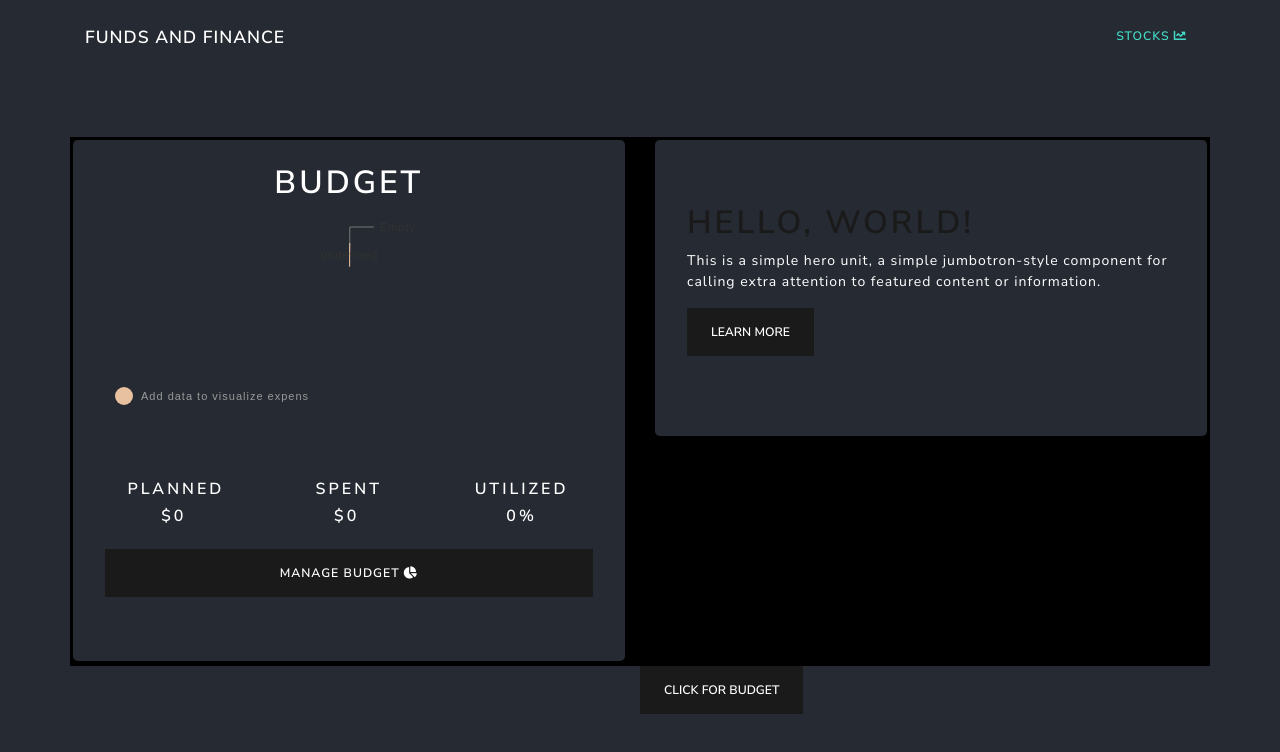
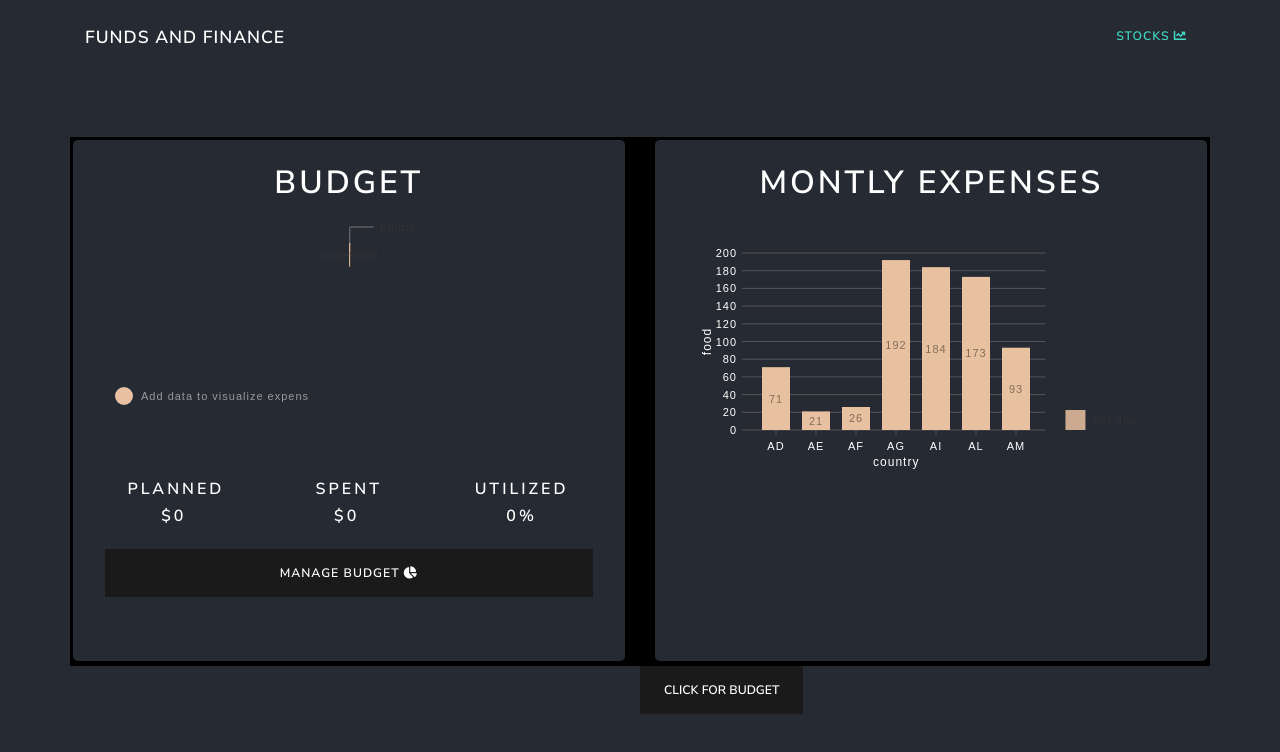
Before and after one commit to Alfredo9712/am-finance, a React (Create React App) app: page / in a window 1280 px wide. Shown: the top 752 px of the page. Built offline with nearby package versions, Linux system fonts and the light colour scheme.

Commit message:
Coded design for the monthly expenses logic has not been implemented yet

```diff
--- a/package.json
+++ b/package.json
@@ -3,7 +3,9 @@
   "version": "0.1.0",
   "private": true,
   "dependencies": {
+    "@nivo/bar": "^0.67.0",
     "@nivo/core": "^0.67.0",
+    "@nivo/line": "^0.67.0",
     "@nivo/pie": "^0.67.0",
     "@testing-library/jest-dom": "^5.11.9",
     "@testing-library/react": "^11.2.3",
--- a/src/components/IncomeVisuals.js
+++ b/src/components/IncomeVisuals.js
@@ -52,7 +52,7 @@ const IncomeVisuals = () => {
             itemsSpacing: 0,
             itemWidth: 100,
             itemHeight: 18,
-            textColor: "#ffffff",
+            textColor: "#999",
             itemTextColor: "#ffffff",
 
             itemDirection: "top-to-bottom",
--- /dev/null
+++ b/src/components/MonthlyCard.js
@@ -0,0 +1,117 @@
+import React from "react";
+import { ResponsiveBar } from "@nivo/bar";
+import { data } from "./data";
+
+const MonthlyCard = () => {
+  const theme = {
+    textColor: "#ffffff",
+    axis: {
+      fontSize: "14px",
+      tickColor: "#eee",
+      ticks: {
+        line: {
+          stroke: "#555555",
+        },
+        text: {
+          fill: "#ffffff",
+        },
+      },
+      legend: {
+        text: {
+          fill: "#ffffff",
+        },
+      },
+    },
+    grid: {
+      line: {
+        stroke: "#555555",
+      },
+    },
+  };
+
+  return (
+    <div
+      style={{
+        height: 277,
+        marginLeft: "auto",
+        marginLeft: "auto",
+        marginTop: "0px",
+        color: "black",
+      }}
+    >
+      <h1
+        style={{
+          color: "white",
+          textAlign: "center",
+          paddingTop: "5%",
+          marginBottom: "0",
+        }}
+      >
+        {" "}
+        Montly expenses
+      </h1>
+      <ResponsiveBar
+        data={data}
+        keys={["hot dog"]}
+        indexBy="country"
+        margin={{ top: 50, right: 130, bottom: 50, left: 60 }}
+        padding={0.3}
+        valueScale={{ type: "linear" }}
+        indexScale={{ type: "band", round: true }}
+        colors={{ scheme: "nivo" }}
+        borderColor={{ from: "color", modifiers: [["darker", 1.6]] }}
+        axisTop={null}
+        axisRight={null}
+        axisBottom={{
+          tickSize: 5,
+          tickPadding: 5,
+          tickRotation: 0,
+          legend: "country",
+          legendPosition: "middle",
+          legendOffset: 32,
+        }}
+        axisLeft={{
+          tickSize: 5,
+          tickPadding: 5,
+          tickRotation: 0,
+          legend: "food",
+          legendPosition: "middle",
+          legendOffset: -40,
+        }}
+        theme={theme}
+        labelSkipWidth={12}
+        labelSkipHeight={12}
+        labelTextColor={{ from: "color", modifiers: [["darker", 1.6]] }}
+        legends={[
+          {
+            dataFrom: "keys",
+            anchor: "bottom-right",
+            direction: "column",
+            justify: false,
+            translateX: 120,
+            translateY: 0,
+            itemsSpacing: 2,
+            itemWidth: 100,
+            itemHeight: 20,
+            itemDirection: "left-to-right",
+            itemOpacity: 0.85,
+            symbolSize: 20,
+            effects: [
+              {
+                on: "hover",
+                style: {
+                  itemOpacity: 1,
+                },
+              },
+            ],
+          },
+        ]}
+        animate={true}
+        motionStiffness={90}
+        motionDamping={15}
+      />
+    </div>
+  );
+};
+
+export default MonthlyCard;
--- a/src/components/StartScreen.js
+++ b/src/components/StartScreen.js
@@ -5,6 +5,7 @@ import { initializePlannedBudget } from "../redux/actions/plannedBudget";
 import { useDispatch, useSelector } from "react-redux";
 import { Link } from "react-router-dom";
 import { ResponsivePie } from "@nivo/pie";
+import MonthlyCard from "./MonthlyCard";
 const StartScreen = () => {
   const dispatch = useDispatch();
   const pieChart = useSelector((state) => state.pieChart);
@@ -55,6 +56,7 @@ const StartScreen = () => {
                   marginLeft: "auto",
                   marginRight: "auto",
                   marginTop: "0px",
+                  color: "black",
                 }}
               >
                 <ResponsivePie
@@ -72,6 +74,7 @@ const StartScreen = () => {
                   radialLabelsTextColor="#333333"
                   radialLabelsLinkColor={{ from: "color" }}
                   sliceLabelsSkipAngle={10}
+                  // isInteractive={false}
                   sliceLabelsTextColor="#333333"
                   legends={[
                     {
@@ -92,7 +95,7 @@ const StartScreen = () => {
                         {
                           on: "hover",
                           style: {
-                            itemTextColor: "#000",
+                            itemTextColor: "#97A0A6",
                           },
                         },
                       ],
@@ -148,15 +151,15 @@ const StartScreen = () => {
             </Jumbotron>
           </Col>
           <Col lg={6}>
-            <Jumbotron style={{ backgroundColor: "#262a32", color: "white" }}>
-              <h1>Hello, world!</h1>
-              <p>
-                This is a simple hero unit, a simple jumbotron-style component
-                for calling extra attention to featured content or information.
-              </p>
-              <p>
-                <Button variant="primary">Learn more</Button>
-              </p>
+            <Jumbotron
+              style={{
+                backgroundColor: "#262a32",
+                color: "white",
+                paddingTop: "0",
+                height: "99%",
+              }}
+            >
+              <MonthlyCard />
             </Jumbotron>
           </Col>
         </Row>
--- a/src/components/data.js
+++ b/src/components/data.js
@@ -1,38 +1,30 @@
 export let data = [
-  // {
-  //   id: "Housing",
-  //   label: "Housing",
-  //   value: 204,
-  //   color: "hsl(264, 70%, 50%)",
-  // },
-  // {
-  //   id: "Food",
-  //   label: "Food",
-  //   value: 240,
-  //   color: "hsl(348, 70%, 50%)",
-  // },
-  // {
-  //   id: "Transportation",
-  //   label: "Transportation",
-  //   value: 476,
-  //   color: "hsl(185, 70%, 50%)",
-  // },
-  // {
-  //   id: "Utilities",
-  //   label: "Utilities",
-  //   value: 98,
-  //   color: "hsl(153, 70%, 50%)",
-  // },
-  // {
-  //   id: "Debt",
-  //   label: "Debt",
-  //   value: 360,
-  //   color: "hsl(251, 70%, 50%)",
-  // },
-  // {
-  //   id: "Personal",
-  //   label: "Personal",
-  //   value: 120,
-  //   color: "hsl(251, 70%, 50%)",
-  // },
+  {
+    country: "AD",
+    "hot dog": 71,
+  },
+  {
+    country: "AE",
+    "hot dog": 21,
+  },
+  {
+    country: "AF",
+    "hot dog": 26,
+  },
+  {
+    country: "AG",
+    "hot dog": 192,
+  },
+  {
+    country: "AI",
+    "hot dog": 184,
+  },
+  {
+    country: "AL",
+    "hot dog": 173,
+  },
+  {
+    country: "AM",
+    "hot dog": 93,
+  },
 ];
```
Also changed, not shown: 2 other files (tests, documents, lock files or other folders).
